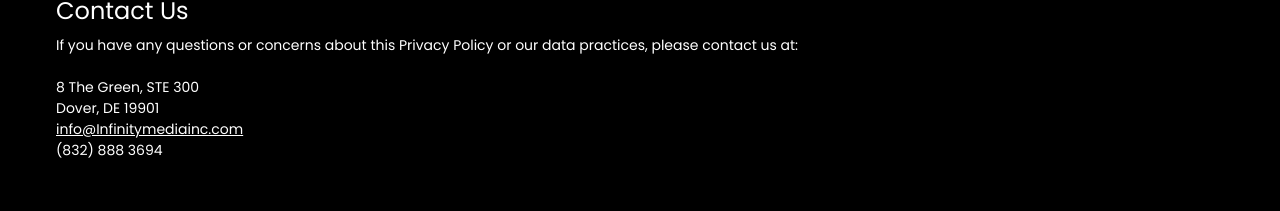
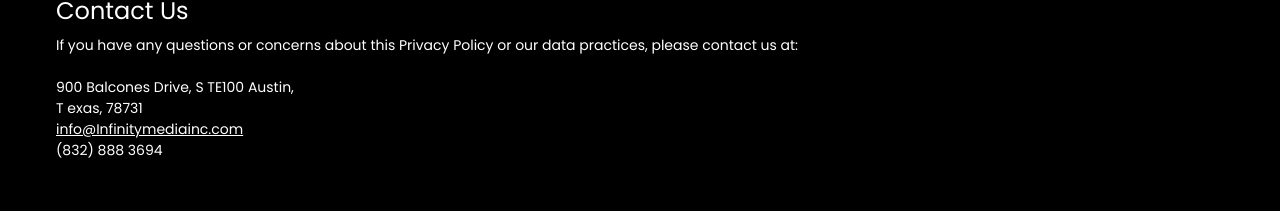
Before and after one commit to crystalliteCustomTeam/InfinityMedia, a Next.js app: page /privacy-policy in a window 1280 px wide. Shown: the part 689-900 px from the top of the page. Built offline with nearby package versions, Linux system fonts and the light colour scheme.

Commit message:
Fix Privacy Policy Address

```diff
--- a/src/app/privacy-policy/page.jsx
+++ b/src/app/privacy-policy/page.jsx
@@ -44,8 +44,7 @@ const page = () => {
                         </p>
                         <address className="not-italic font-sans text-[13px] xl:text-[14px] font-[400] text-[white] ">
 
-                        8 The Green, STE 300<br />
-                        Dover, DE 19901<br />
+                            900 Balcones Drive, S TE100 Austin, <br /> T exas, 78731 <br />
                             <a href="mailto:info@Infinitymediainc.com" className="underline text-white">info@Infinitymediainc.com</a><br />
                             (832) 888 3694
                         </address>
```
Lines whose indentation alone changed are shown as unchanged.
